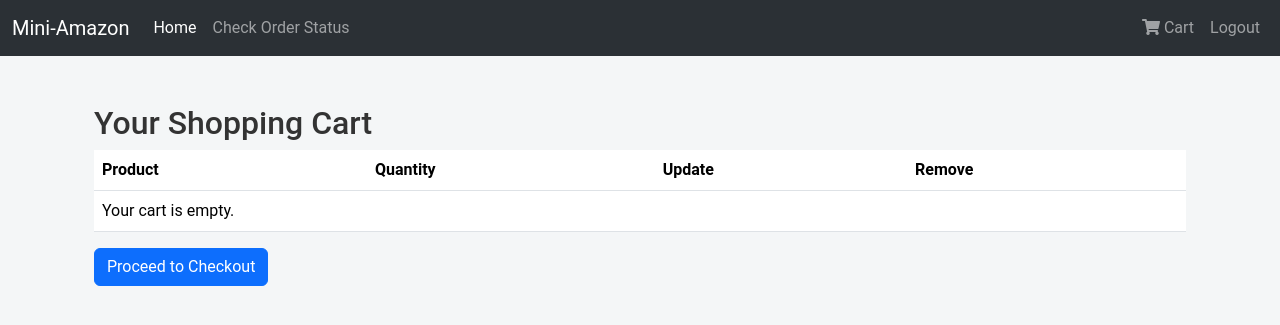
After one commit to chun77/miniAmazon, a Django app: page /cart/ in a window 1280 px wide. The commit adds this page. Shown: the top 325 px of the page. Run offline with Django 4.2, Linux system fonts and the light colour scheme; the visitor is signed in with stand-in values (Sample User, id 1).

Commit message:
shopping cart complete

```diff
--- /dev/null
+++ b/frontend/amazon/shop/templates/shop/cart.html
@@ -0,0 +1,47 @@
+{% extends 'shop/main.html' %}
+{% load static %}
+
+{% block content %}
+<div class="container mt-5">
+    <h2>Your Shopping Cart</h2>
+    <form method="post" action="{% url 'update_cart' %}">
+        {% csrf_token %}
+        <table class="table">
+            <thead>
+                <tr>
+                    <th>Product</th>
+                    <th>Quantity</th>
+                    <th>Update</th>
+                    <th>Remove</th>
+                </tr>
+            </thead>
+            <tbody>
+                {% for item in items %}
+                <tr>
+                    <td>
+                        <img src="{{ item.imageURL }}" alt="{{ item.name }}" style="height:100px;"> <!-- Display the product image -->
+                        {{ item.name }}
+                    </td>
+                    <td>
+                        <input type="number" name="quantity_{{ item.product_id }}" value="{{ item.quantity }}" min="0" class="form-control" style="width: 80px;">
+                    </td>
+                    <td>
+                        <button type="submit" class="btn btn-info btn-sm" name="update" value="{{ item.product_id }}">Update</button>
+                    </td>
+                    <td>
+                        <a href="{% url 'remove_from_cart' item.product_id %}" class="btn btn-danger btn-sm">Remove</a>
+                    </td>
+                </tr>
+                {% empty %}
+                <tr>
+                    <td colspan="4">Your cart is empty.</td>
+                </tr>
+                {% endfor %}
+            </tbody>
+        </table>
+    </form>
+    <div class="text-right">
+        <a href="{% url 'checkout' %}" class="btn btn-primary">Proceed to Checkout</a>
+    </div>
+</div>
+{% endblock content %}
--- a/frontend/amazon/shop/templates/shop/main.html
+++ b/frontend/amazon/shop/templates/shop/main.html
@@ -5,6 +5,8 @@
         <title>Amazon</title>
         <link href="https://cdn.jsdelivr.net/npm/bootstrap@5.3.3/dist/css/bootstrap.min.css" rel="stylesheet" integrity="sha384-QWTKZyjpPEjISv5WaRU9OFeRpok6YctnYmDr5pNlyT2bRjXh0JMhjY6hW+ALEwIH" crossorigin="anonymous">
         <link rel="stylesheet" type="text/css" href="{% static 'css/main.css' %}">
+        <link rel="stylesheet" href="https://cdnjs.cloudflare.com/ajax/libs/font-awesome/5.15.3/css/all.min.css">
+        <script src="https://ajax.googleapis.com/ajax/libs/jquery/3.6.0/jquery.min.js"></script>
     </head>
     <body>
       <nav class="navbar navbar-expand-lg bg-body-tertiary" data-bs-theme="dark">
@@ -20,7 +22,14 @@
                     </li>
                     <li class="nav-item">
                       <a class="nav-link" href="{% url 'checkorderstatus' %}">Check Order Status</a>
-                  </li>
+                    </li>
+                </ul>
+                <ul class="navbar-nav ms-auto">
+                    <li class="nav-item">
+                        <a class="nav-link" href="{% url 'cart' %}">
+                            <i class="fas fa-shopping-cart"></i> Cart
+                        </a>
+                    </li>
                     <li class="nav-item">
                         <a class="nav-link" href="{% url 'logout' %}">Logout</a>
                     </li>
--- a/frontend/amazon/shop/urls.py
+++ b/frontend/amazon/shop/urls.py
@@ -8,9 +8,13 @@ urlpatterns = [
 	path('login/', views.login_view, name="login"),
 	path('logout/', views.logout_view, name="logout"),
 	path('', views.catalog, name="catalog"),
-	path('checkout/<int:product_id>/', views.checkout, name="checkout"),
-    path('place_order/<int:product_id>/', views.place_order, name="place_order"),
+	path('checkout/', views.checkout, name="checkout"),
+    path('place_order/', views.place_order, name="place_order"),
     path('success/<int:order_id>', views.success, name="success"),
 	path('checkorderstatus/', views.check_order_status, name="checkorderstatus"),
-	path('vieworderdetail/<int:order_id>', views.view_order_detail, name="vieworderdetail")
+	path('vieworderdetail/<int:order_id>', views.view_order_detail, name="vieworderdetail"),
+	path('add_to_cart/<int:product_id>', views.add_to_cart, name="add_to_cart"),
+	path('cart/', views.cart, name = "cart"),
+	path('update_cart/', views.update_cart, name='update_cart'),
+	path('remove_from_cart/<int:product_id>/', views.remove_from_cart, name="remove_from_cart")
 ]
--- a/frontend/amazon/shop/views.py
+++ b/frontend/amazon/shop/views.py
@@ -6,6 +6,7 @@ from django.contrib.auth import authenticate, login, logout
 from django.contrib.auth.decorators import login_required
 from django.contrib import messages
 from .forms import*
+from django.http import JsonResponse
 
 
 def register(request):
@@ -67,17 +68,32 @@ def catalog(request):
     context = {'products': products}
     return render(request, 'shop/catalog.html', context)
 
-# catalog.html onclick passes the product_id to this view
 @login_required(login_url='login')
-def checkout(request, product_id):
-    product = get_object_or_404(Product, product_id=product_id)
-    context = {'product': product}
+def checkout(request):
+    cart = request.session.get('cart', {})
+    if not cart:
+        messages.info(request, "Your cart is empty.")
+        return redirect('cart')
+
+    items = []
+    total_price = 0
+    for product_id_str, quantity in cart.items():
+        product = get_object_or_404(Product, pk=int(product_id_str))
+        total = product.price * quantity
+        total_price += total
+        items.append({
+            'product': product,
+            'quantity': quantity,
+            'total': total,
+        })
+
+    context = {'items': items, 'total_price': total_price}
     return render(request, 'shop/checkout.html', context)
 
 # checkout.html form submission passes the product_id to this view
 @login_required(login_url='login')
-def place_order(request, product_id):
-    product = get_object_or_404(Product, product_id=product_id)
+def place_order(request):
+    cart = request.session.get('cart', {})
     if request.method == 'POST':
         quantity = request.POST.get('quantity')
         address_x = request.POST.get('address_x')
@@ -85,9 +101,8 @@ def place_order(request, product_id):
         ups_account = request.POST.get('ups_account')
 
         # Check for any missing fields
-        if not (quantity and address_x and address_y):
-            context = {'product': product, 'error': 'Please fill all fields correctly.'}
-            return render(request, 'shop/checkout.html', context)
+        # if not (quantity and address_x and address_y):
+        #     return redirect(checkout)
 
         order = Order(
             # tbd: amazonAccount
@@ -104,12 +119,15 @@ def place_order(request, product_id):
         order.tracking_id = tracking_number
         order.save()
 
-        package_product = PackageProduct(
-            product = product,
-            package = order,
-            quantity = quantity
-        )
-        package_product.save()
+        # Create a PackageProduct for each item in the cart
+        for product_id_str, quantity in cart.items():
+            product = Product.objects.get(pk=int(product_id_str))
+            PackageProduct.objects.create(
+                product=product,
+                package=order,
+                quantity=quantity
+            )
+        # package_product.save()
 
         package_status = PackageStatus(
             package = order,
@@ -121,22 +139,22 @@ def place_order(request, product_id):
         package_id_str = str(order.package_id)
 
         # Send the order data to the Amazon server
-        with socket.socket(socket.AF_INET, socket.SOCK_STREAM) as s:
-            # connect to the server
-            s.connect(('vcm-37900.vm.duke.edu', 8888))
+        # with socket.socket(socket.AF_INET, socket.SOCK_STREAM) as s:
+        #     # connect to the server
+        #     s.connect(('vcm-37900.vm.duke.edu', 8888))
 
-            # send the order data
-            s.sendall(package_id_str.encode('utf-8'))
+        #     # send the order data
+        #     s.sendall(package_id_str.encode('utf-8'))
 
-            # receive the response from the server with new tracking id
-            response = s.recv(1024).decode('utf-8')
-            print(response)
+        #     # receive the response from the server with new tracking id
+        #     response = s.recv(1024).decode('utf-8')
+        #     print(response)
 
         # Redirect to the success page
         return redirect('success', order_id=order.package_id)
     else:
         # Return to the checkout page if not a POST request
-        return render(request, 'shop/checkout.html', {'product': product})
+        return render(request, 'shop/checkout.html')
 
 @login_required(login_url='login')
 def success(request, order_id):
@@ -155,6 +173,7 @@ def check_order_status(request):
     context = {'packageStatuses': package_statuses}
     return render(request, 'shop/checkorderstatus.html', context)
 
+@login_required(login_url='login')
 def view_order_detail(request, order_id):
     order = get_object_or_404(Order, package_id=order_id)
     package_products = PackageProduct.objects.filter(package=order)
@@ -163,3 +182,81 @@ def view_order_detail(request, order_id):
         'package_products': package_products
     }
     return render(request, 'shop/vieworderdetail.html', context)
+
+@login_required(login_url='login')
+def cart(request):
+    cart = request.session.get('cart', {})
+    items = []
+    for product_id, quantity in cart.items():
+        product = get_object_or_404(Product, pk=int(product_id))
+        items.append({
+            'product_id': product.product_id,
+            'name': product.name,
+            'price': product.price,
+            'quantity': quantity,
+            'imageURL': product.imageURL
+        })
+    context = {'items': items}
+    return render(request, 'shop/cart.html', context)
+
+@login_required(login_url='login')
+def add_to_cart(request, product_id):
+    if request.method == 'POST':
+        product = get_object_or_404(Product, pk=int(product_id))
+        quantity = int(request.POST.get('quantity', 1))
+        cart = request.session.get('cart', {})
+
+        # Treat product_id as a string since session keys are always strings
+        product_id_str = str(product_id)
+        cart[product_id_str] = cart.get(product_id_str, 0) + quantity
+
+        request.session['cart'] = cart
+
+        # if it is an AJAX request
+        if request.headers.get('X-Requested-With') == 'XMLHttpRequest':
+            return JsonResponse({'message': f'{quantity} x "{product.name}" added to cart.'})
+        else:
+            return redirect('catalog')
+
+@login_required(login_url='login')
+def update_cart(request):
+    if request.method == 'POST':
+        # Loop over the items in the POST request
+        cart = request.session.get('cart', {})
+        for key in request.POST:
+            if key.startswith('quantity_'):
+                product_id_str = key.split('_')[1]
+                quantity = int(request.POST[key])
+
+                if product_id_str in cart:
+                    if quantity <= 0:
+                        # Remove the product if the quantity is less than or equal to zero
+                        del cart[product_id_str]
+                        messages.success(request, "Product removed from your cart.")
+                    else:
+                        # Update the quantity for the product
+                        cart[product_id_str] = quantity
+                        messages.success(request, "Cart updated successfully.")
+                else:
+                    messages.error(request, "Product not found in cart.")
+        request.session['cart'] = cart
+        return redirect('cart')
+    else:
+        return redirect('catalog')
+
+
+
+@login_required(login_url='login')
+def remove_from_cart(request, product_id):
+    cart = request.session.get('cart', {})
+
+    # Ensure product_id is a string
+    product_id_str = str(product_id)
+
+    if product_id_str in cart:
+        # Remove the product from the cart
+        del cart[product_id_str]
+        request.session['cart'] = cart
+        messages.success(request, "Product removed from your cart.")
+
+    return redirect('cart')
```
Also changed, not shown: frontend/amazon/shop/templates/shop/catalog.html (+30 -9 lines), frontend/amazon/shop/templates/shop/checkout.html (+32 -36 lines).
